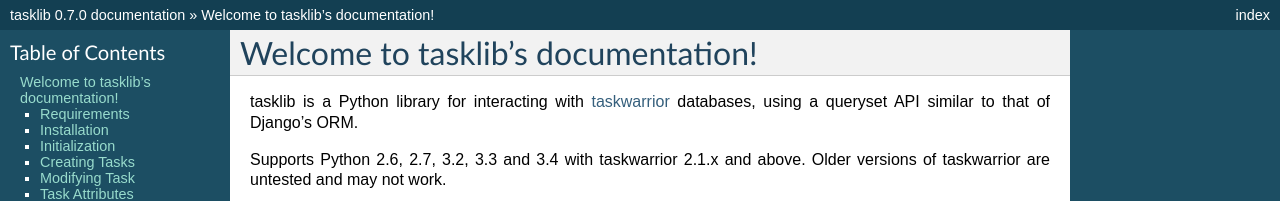
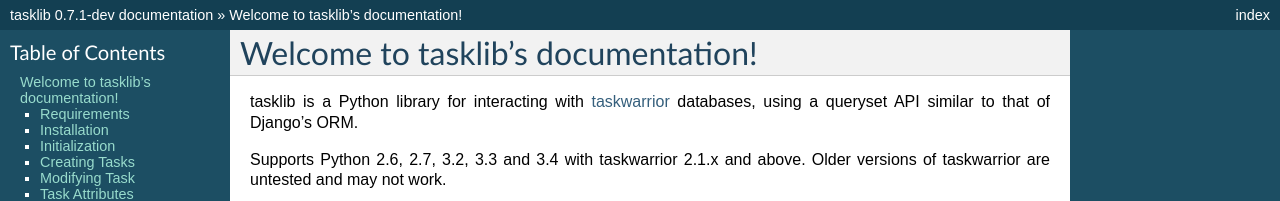
Before and after one commit to GothenburgBitFactory/tasklib, a Sphinx documentation site: the page built from docs/index.rst, in a window 1280 px wide and 900 px high. Shown: the top 201 px of the window. Built offline with Sphinx 7.4.7, drawn with Linux system fonts in a browser that asks for light colours; some of the changed text lies outside the part shown.

Commit message:
The next version will be 0.7.1

```diff
--- a/docs/conf.py
+++ b/docs/conf.py
@@ -51,9 +51,9 @@
 # built documents.
 #
 # The short X.Y version.
-version = '0.7.0'
+version = '0.7.1-dev'
 # The full version, including alpha/beta/rc tags.
-release = '0.7.0'
+release = '0.7.1-dev'
 
 # The language for content autogenerated by Sphinx. Refer to documentation
 # for a list of supported languages.
--- a/setup.py
+++ b/setup.py
@@ -1,6 +1,6 @@
 from setuptools import setup, find_packages
 
-version = '0.7.0'
+version = '0.7.1-dev'
 
 setup(
     name='tasklib',
```
